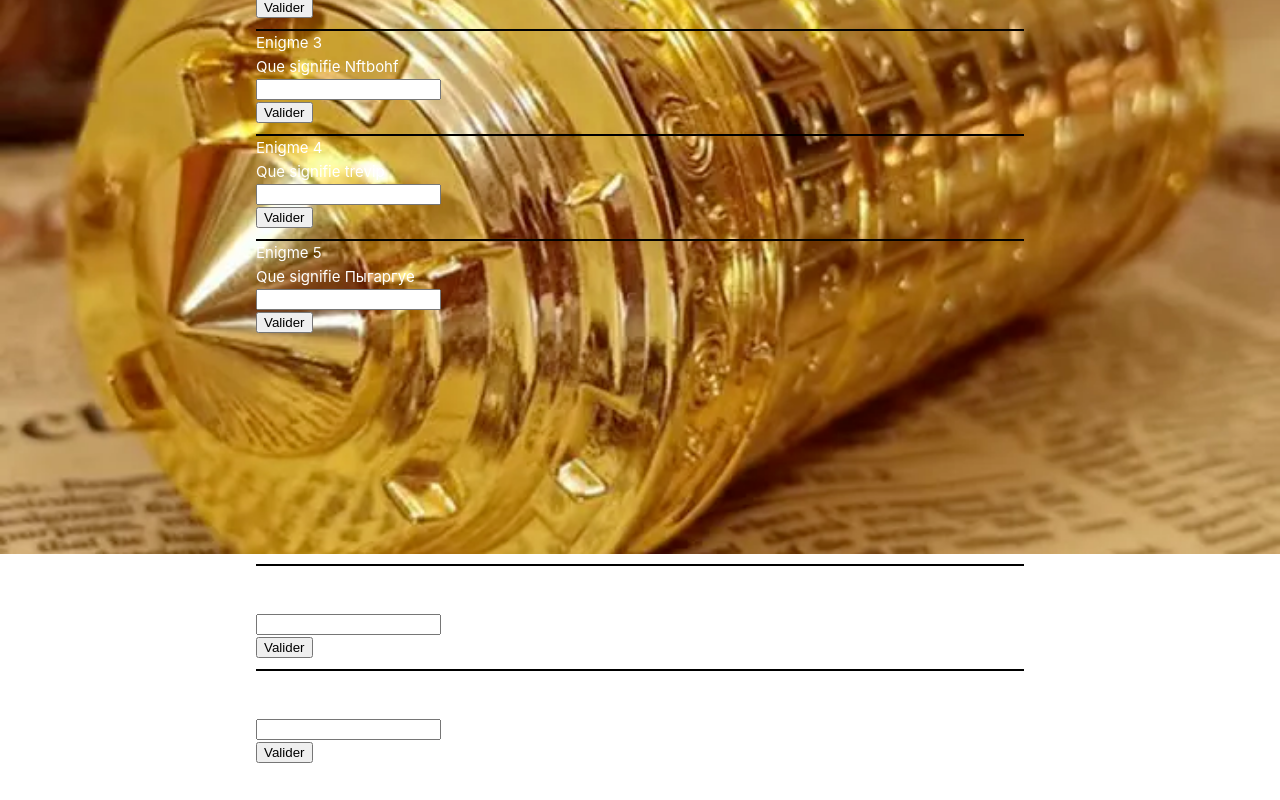
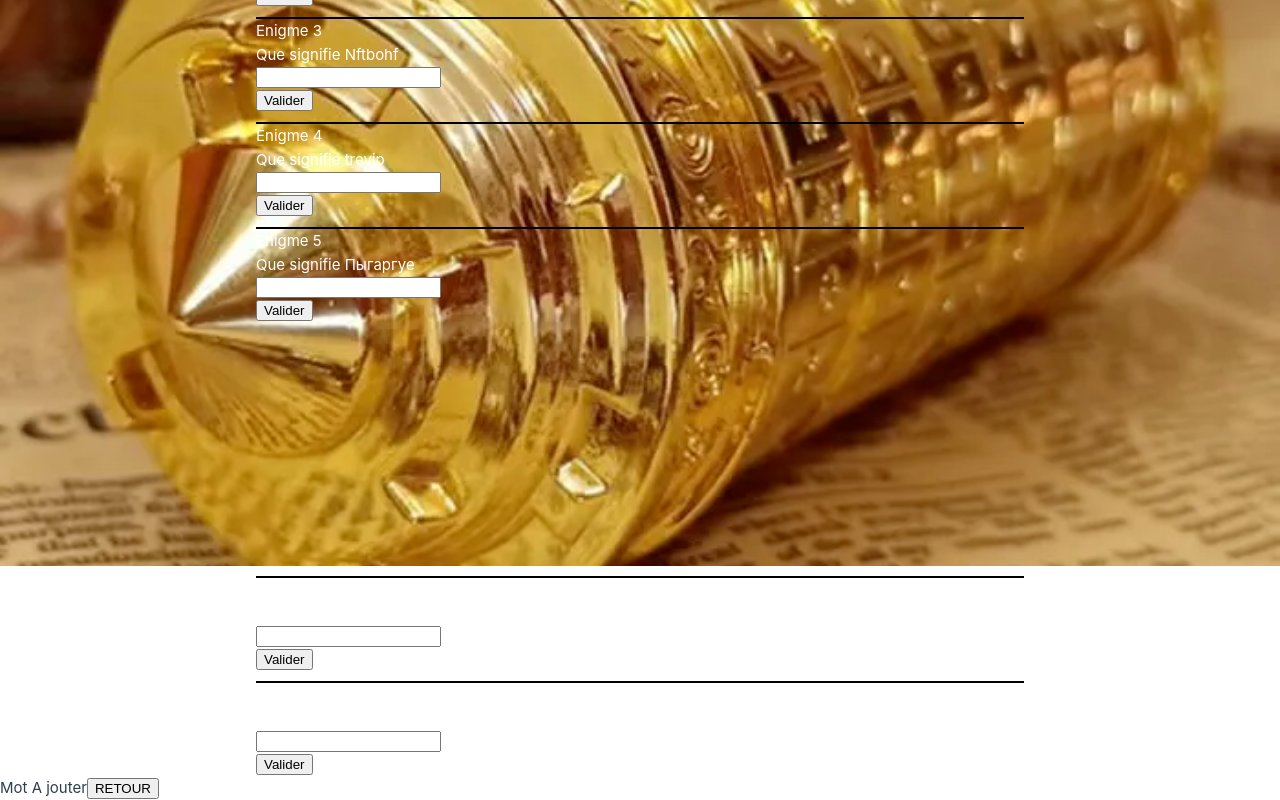
Before and after one commit to Julienlpv/Yscape-chall48h, a Vue app: page /chall2 in a window 1280 px wide. Shown: the part 224-1024 px from the top of the page. Before the commit the page ends 988 px from the top, so only its background shows below. Built offline with nearby package versions, Linux system fonts and the light colour scheme.

Commit message:
Route du chall2 et chall3

```diff
--- a/src/components/cards.vue
+++ b/src/components/cards.vue
@@ -1,6 +1,7 @@
 
 <template>
   <div class="zoneCard">
+    <div>Item: {{ msg }}</div>
     <div class="card">
     <img src="../assets/room.JPG" alt="Avatar">
     <div class="container">
@@ -30,8 +31,12 @@
       <p>A vous de trouver le code !</p>
       <div v-if="isVisibleChall1">
         <router-link to="/chall2"><img class="player" src="../assets/play.png" alt="Avatar"></router-link>
+      <div class="zoneInput">
+        <label>Entre le code secret</label>
+        <input id="chall3">
+        <button @click="methChall3">Valider</button>
       </div>
-
+    </div>
     </div>
   </div>
 
@@ -46,7 +51,9 @@
       <p>En regardant autour de vous, vous trouvez une inscription gravée dans le mur "Un seul mot parfois suffit à délivrer l'oiseau en cage". </p>
       <p>Vous trouvez également un morceau de papier en fouillant la pièce mais il est quelque peu illisible. </p>
       <p>Réunissez vos forces et tentez de le lire !</p>
+      <div v-if="isVisibleChall3">
         <router-link to="/chall3"><img class="player" src="../assets/play.png" alt="Avatar"></router-link>
+      </div>
     </div>
   </div>
   </div>
@@ -61,6 +68,7 @@ export default defineComponent ({
   data(){
     return {
       isVisibleChall1: false,
+      isVisibleChall3: false
 
     }
     },
@@ -71,6 +79,16 @@ export default defineComponent ({
       if (input == "Clef violette" || input == "clef violette") {
         alert("Bravo tu as trouvé la clef ! Tu peux passer à l'étape suivante. Bon jeu !")
         this.isVisibleChall1 = !this.isVisibleChall1
+      }
+
+    },
+
+    methChall3(){
+      var input = document.getElementById("chall3").value;
+      console.log(input)
+      if (input == "t" || input == "t") {
+        alert("Bravo tu as trouvé le flag ! Tu arrive à la dernière étape de ce jeu. Bonne chance !")
+        this.isVisibleChall3 = !this.isVisibleChall3
       }
 
     },
--- a/src/router/index.js
+++ b/src/router/index.js
@@ -10,6 +10,7 @@ const routes = [
         name:'Home',
         path: '/',
         component: Home,
+        props: {value: 'false'}
       },
       {
         name: 'Auth',
@@ -37,6 +38,7 @@ const routes = [
       }
 ]
 
+
 const router = createRouter({
   history: createWebHistory(),
   routes
--- a/src/views/Home.vue
+++ b/src/views/Home.vue
@@ -25,7 +25,7 @@
 
 
     .timerZone {
-    margin-top:500px;
+    margin-top:50px;
     margin-left: 30%;
   }
   </style>
--- a/src/views/chall2.vue
+++ b/src/views/chall2.vue
@@ -56,6 +56,11 @@
           <button class="btn7" @click="valideQ7">Valider</button>
         </div>
   </div>
+  <div v-if="isVisibleFIN">
+    <label>Mot A jouter</label>
+    <router-link to="/"><button class="fin">RETOUR</button></router-link>
+  </div>
+
 
 </template>
 
@@ -76,6 +81,7 @@ export default defineComponent({
       isVisibleChall6: true,
       isVisibleChall7: true,
       isInputEnabled: true,
+      isVisibleFIN: true,
     }
   },
   methods: {
@@ -87,6 +93,9 @@ export default defineComponent({
         this.isInputEnabled = !this.isInputEnabled
         this.isVisibleChall1 = !this.isVisibleChall1
       }
+      if (isVisibleChall1== false && isVisibleChall2== false && isVisibleChall3== false && isVisibleChall4== false && isVisibleChall5== false && isVisibleChall6== false && isVisibleChall7== false) {
+        this.isVisibleFIN = !this.isVisibleFIN
+      }
 
     },
     valideQ2(){
@@ -96,6 +105,9 @@ export default defineComponent({
         alert("Bravo tu as trouvé la deuxième énigme !")
         this.isInputEnabled = !this.isInputEnabled
         this.isVisibleChall2 = !this.isVisibleChall2
+      }
+      if (isVisibleChall1== false && isVisibleChall2== false && isVisibleChall3== false && isVisibleChall4== false && isVisibleChall5== false && isVisibleChall6== false && isVisibleChall7== false) {
+        this.isVisibleFIN = !this.isVisibleFIN
       }
 
     },
@@ -107,6 +119,9 @@ export default defineComponent({
         this.isInputEnabled = !this.isInputEnabled
         this.isVisibleChall3 = !this.isVisibleChall3
       }
+      if (isVisibleChall1== false && isVisibleChall2== false && isVisibleChall3== false && isVisibleChall4== false && isVisibleChall5== false && isVisibleChall6== false && isVisibleChall7== false) {
+        this.isVisibleFIN = !this.isVisibleFIN
+      }
 
     },
     valideQ4(){
@@ -116,6 +131,9 @@ export default defineComponent({
         alert("Bravo tu as trouvé la quatrième énigme !")
         this.isInputEnabled = !this.isInputEnabled
         this.isVisibleChall4 = !this.isVisibleChall4
+      }
+      if (isVisibleChall1== false && isVisibleChall2== false && isVisibleChall3== false && isVisibleChall4== false && isVisibleChall5== false && isVisibleChall6== false && isVisibleChall7== false) {
+        this.isVisibleFIN = !this.isVisibleFIN
       }
 
     },
@@ -127,6 +145,9 @@ export default defineComponent({
         this.isInputEnabled = !this.isInputEnabled
         this.isVisibleChall5 = !this.isVisibleChall5
       }
+      if (isVisibleChall1== false && isVisibleChall2== false && isVisibleChall3== false && isVisibleChall4== false && isVisibleChall5== false && isVisibleChall6== false && isVisibleChall7== false) {
+        this.isVisibleFIN = !this.isVisibleFIN
+      }
 
     },
     valideQ6(){
@@ -136,6 +157,9 @@ export default defineComponent({
         alert("Bravo tu as trouvé la sixième énigme !")
         this.isInputEnabled = !this.isInputEnabled
         this.isVisibleChall6 = !this.isVisibleChall6
+      }
+      if (isVisibleChall1== false && isVisibleChall2== false && isVisibleChall3== false && isVisibleChall4== false && isVisibleChall5== false && isVisibleChall6== false && isVisibleChall7== false) {
+        this.isVisibleFIN = !this.isVisibleFIN
       }
 
     },
@@ -147,6 +171,9 @@ export default defineComponent({
         alert("Bravo tu as trouvé la septième énigme !")
         this.isInputEnabled = !this.isInputEnabled
         this.isVisibleChall7 = !this.isVisibleChall7
+      }
+      if (isVisibleChall1== false && isVisibleChall2== false && isVisibleChall3== false && isVisibleChall4== false && isVisibleChall5== false && isVisibleChall6== false && isVisibleChall7== false) {
+        this.isVisibleFIN = !this.isVisibleFIN
       }
 
     },
```
